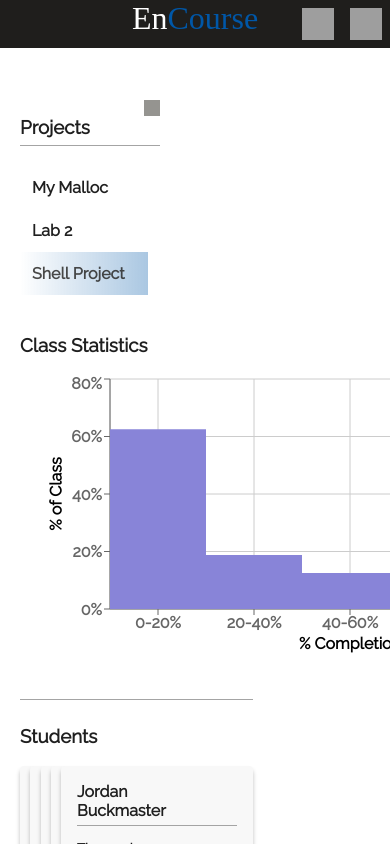
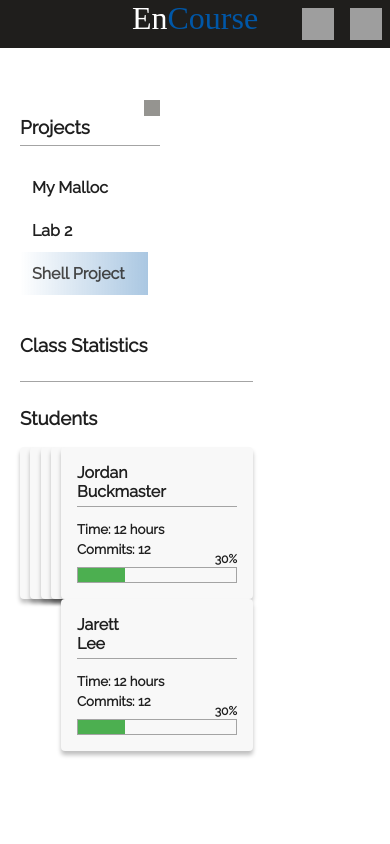
Before and after one commit to Maxattax97/encourse, a React (Create React App) app in the folder client/: page /course in a window 390 px wide. Built offline with nearby package versions, Linux system fonts and the light colour scheme; grey boxes are pictures that could not be loaded; a web font is replaced by a local one.

Commit message:
Add responsive container to component

```diff
--- a/client/src/components/charts/ClassProgressHistogram.js
+++ b/client/src/components/charts/ClassProgressHistogram.js
@@ -1,5 +1,5 @@
 import React, { Component } from 'react';
-import { ComposedChart, Bar, XAxis, YAxis, CartesianGrid, Tooltip, Legend, Label } from 'recharts';
+import { ComposedChart, Bar, XAxis, YAxis, CartesianGrid, Tooltip, Legend, Label, ResponsiveContainer } from 'recharts';
 
 const students = [
     {name: 'Student A', progress: 50},
@@ -60,16 +60,13 @@
 class ClassProgressHistogram extends Component {
     render() {
         const {
-            width = 600,
-            height = 300,
             data = defaultData
         } = this.props;
 
         return (
             <div classname="chart-container">
+                <ResponsiveContainer width="100%" height="100%">
                     <ComposedChart
-                    width={width}
-                    height={height}
                         data={data}
                         margin={{top: 5, right: 30, left: 30, bottom: 35}}
                         barCategoryGap={0}
@@ -88,6 +85,7 @@
                         <Tooltip/>
                         <Bar dataKey="percent" fill="#8884d8"/>
                     </ComposedChart>
+                </ResponsiveContainer>
             </div>
         );
     }
```
Lines whose indentation alone changed are shown as unchanged.
